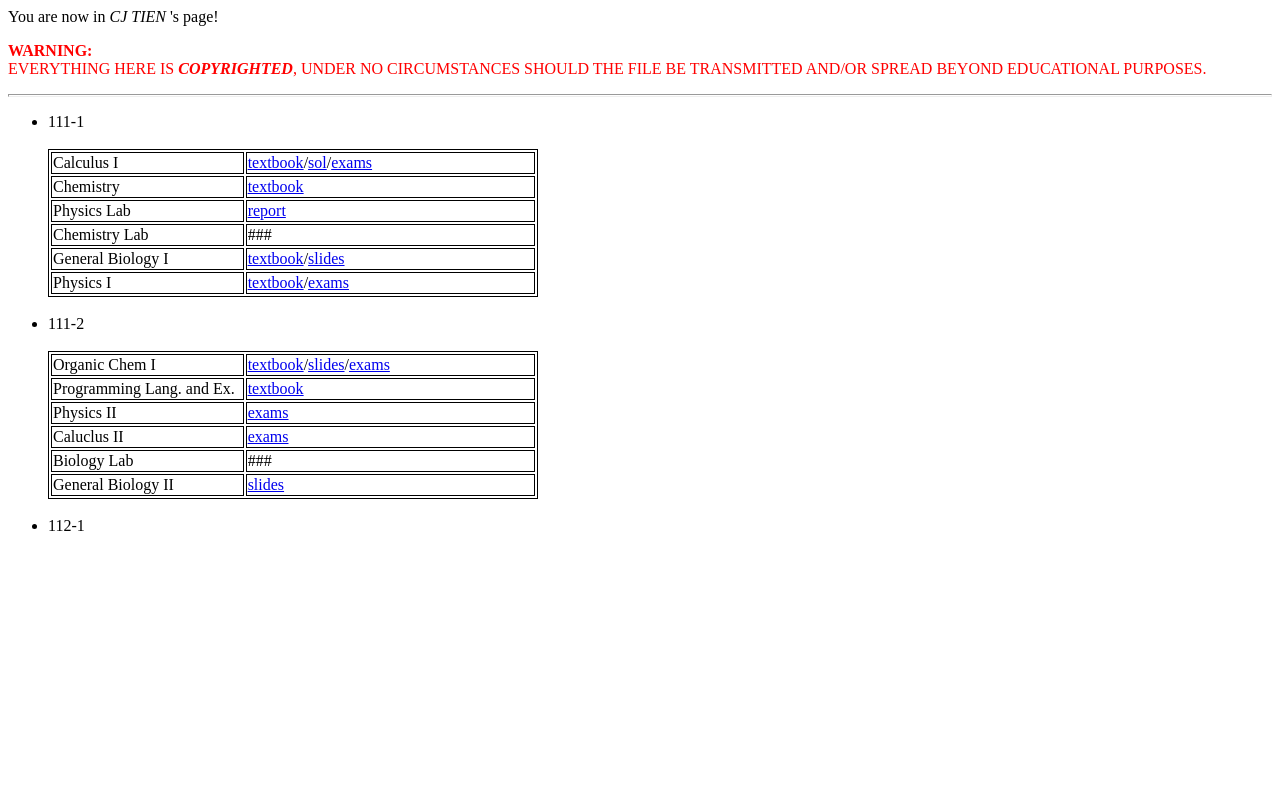
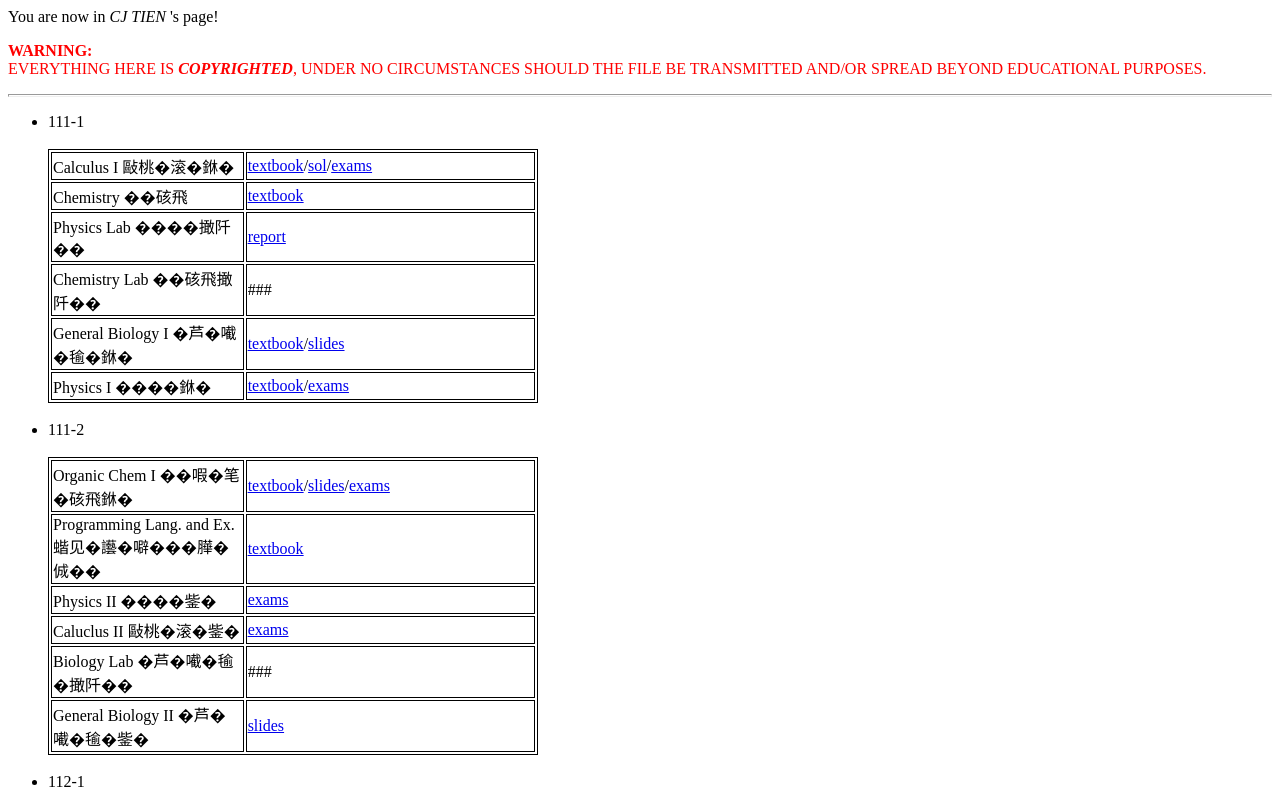
Before and after one commit to cjtien8/cjtien8.github.io, a plain HTML site: page index.html in a window 1280 px wide. Drawn offline with Linux system fonts and the light colour scheme.

Commit message:
Update index.html

```diff
--- a/index.html
+++ b/index.html
@@ -26,28 +26,28 @@ table, th, td {
   <br>
     <table style="width:40%">
     <tr>
-      <td style="width:40%">Calculus I</td>
+      <td style="width:40%">Calculus I 微積分一</td>
       <td style="width:60%"><a href="https://drive.google.com/file/d/1u_rZcb614L86vk2NASuwuR2qHexduYww/view?usp=drive_link" target="_blank">textbook</a>/<a href="https://drive.google.com/file/d/1_SZ7QaW_p5MsEpnBM-JWX5MQR0AR1Qnz/view?usp=sharing">sol</a>/<a href="https://drive.google.com/drive/folders/1QAgX85DXKCyVJxvBK6oOed1sVnUSXSUk?usp=drive_link" target="_blank">exams</a></td>
     </tr>
     <tr>
-      <td>Chemistry</td>
+      <td>Chemistry 化學</td>
       <td><a href="https://drive.google.com/file/d/1Jsb5ScV3UEyd7nq4gIhl8E_sM5VarU6j/view?usp=drive_link" target="_blank">textbook</a></td>
     </tr>
     <tr>
-      <td>Physics Lab</td>
+      <td>Physics Lab 物理實驗</td>
       <td><a href="https://drive.google.com/drive/folders/1XJUWEqwXq5GhPe2F6Hj4zAiLpTff8WSs?usp=drive_link" target="_blank">report</a></td>
     </tr>
     <tr>
-      <td>Chemistry Lab</td>
+      <td>Chemistry Lab 化學實驗</td>
       <td>###</td>
     </tr>
     <tr>
-      <td>General Biology I </td>
+      <td>General Biology I 普通生物一</td>
       <td><a href="https://drive.google.com/file/d/1qCS_yg7XxZG_hRP9FqiVEt5DYi0-yEP9/view?usp=drive_link" target="_blank">textbook</a>/<a href="https://drive.google.com/drive/folders/11AdYG_fI99MtVSiIxvwdjFrCWZP-7XnX?usp=sharing">slides</a></td>
     </tr></td>
     </tr>
     <tr>
-      <td>Physics I</td>
+      <td>Physics I 物理一</td>
       <td><a href="https://drive.google.com/file/d/1DXeHkE1dmKgUD0Cvc2iLUxug_7zgqSXs/view?usp=sharing" target="_blank">textbook</a>/<a href="https://drive.google.com/drive/folders/1qatMsoXHkiIFTVnGwAYIJNe85XJBorRl?usp=drive_link">exams</a></td>
     </tr>
   </table>
@@ -56,27 +56,27 @@ table, th, td {
     <br>
     <table style="width:40%">
     <tr>
-      <td style="width:40%">Organic Chem I</td>
+      <td style="width:40%">Organic Chem I 有機化學一</td>
       <td style="width:60%"><a href="https://drive.google.com/file/d/1-ndkyRKfE996Wme59hZb0ehmgocIBrj4/view?usp=drive_link" target="_blank">textbook</a>/<a href="https://drive.google.com/drive/folders/1owZ9unYz6_WfngWzMCaY2d3WCntf04AD?usp=sharing" target="_blank">slides</a>/<a href="https://drive.google.com/drive/folders/1bfrbhvOWzpaRjE8qcmpQrInEm1Hhd37c?usp=drive_link">exams</a></td>
     </tr>
     <tr>
-      <td>Programming Lang. and Ex.</td>
+      <td>Programming Lang. and Ex. 程式語言及演習</td>
       <td><a href="https://drive.google.com/file/d/1a7XO0-Q9CDfycvY7m-orH6yLey_vGW90/view?usp=drive_link" target="_blank">textbook</a></td>
     </tr>
     <tr>
-      <td>Physics II</td>
+      <td>Physics II 物理二</td>
       <td><a href="https://drive.google.com/drive/folders/1EfG9TdJP8wgLICHOo1mDolAY6dRN1Kx2?usp=drive_link" target="_blank">exams</a></td>
     </tr>
     <tr>
-      <td>Caluclus II</td>
+      <td>Caluclus II 微積分二</td>
       <td><a href="https://drive.google.com/drive/folders/1IUMgqf-AaBeXcpfD6wqCg0pADBY2GYQu?usp=drive_link" target="_blank">exams</a></td>
     </tr>
     <tr>
-      <td>Biology Lab</td>
+      <td>Biology Lab 普通生物實驗</td>
       <td>###</td>
     </tr>
     <tr>
-      <td>General Biology II </td>
+      <td>General Biology II 普通生物二</td>
       <td><a href="https://drive.google.com/drive/folders/1Wz6L78taYy75vL5QoA4aw4CBXh0ArWrE?usp=drive_link" target="_blank">slides</a></td>
     </tr>
   </table>
```
